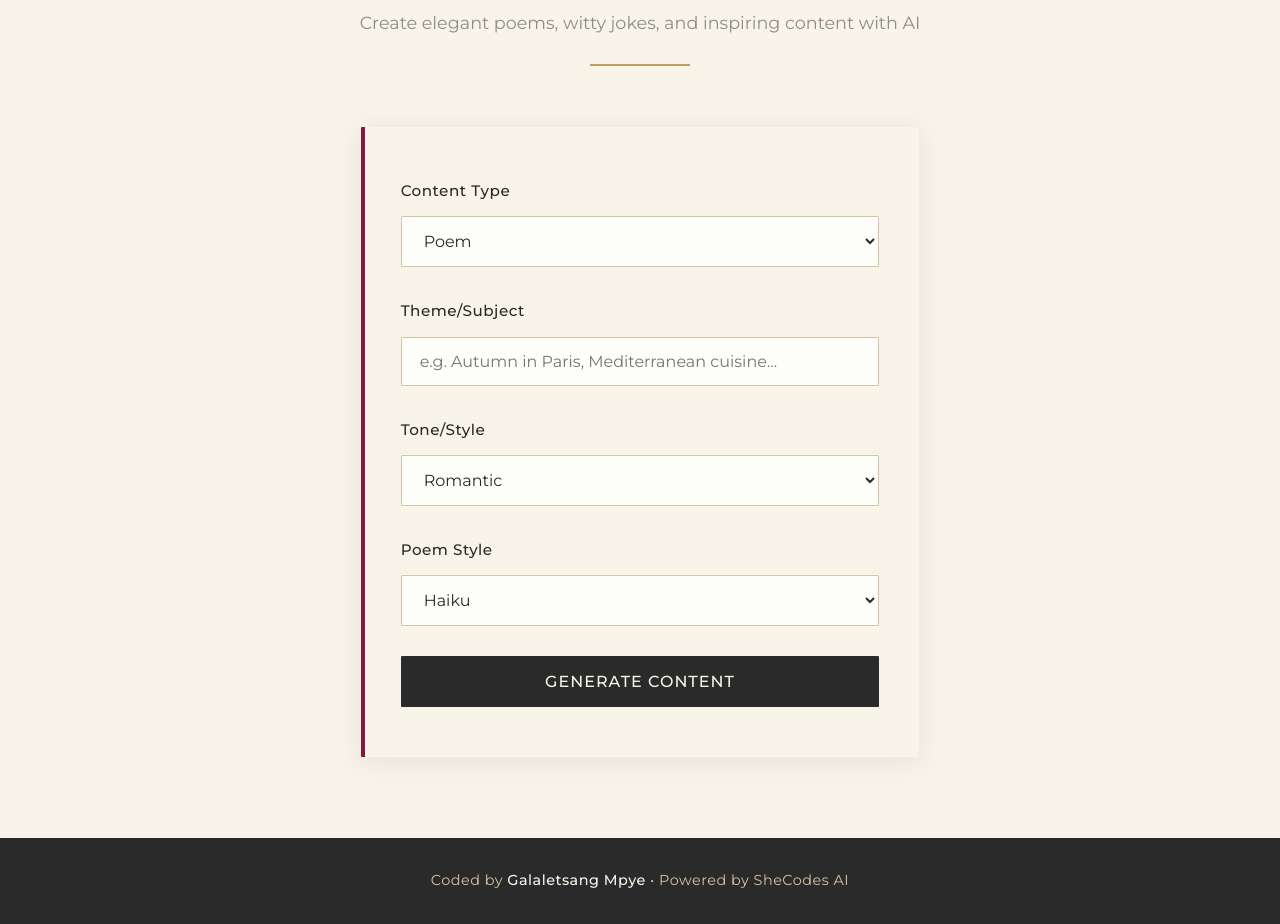
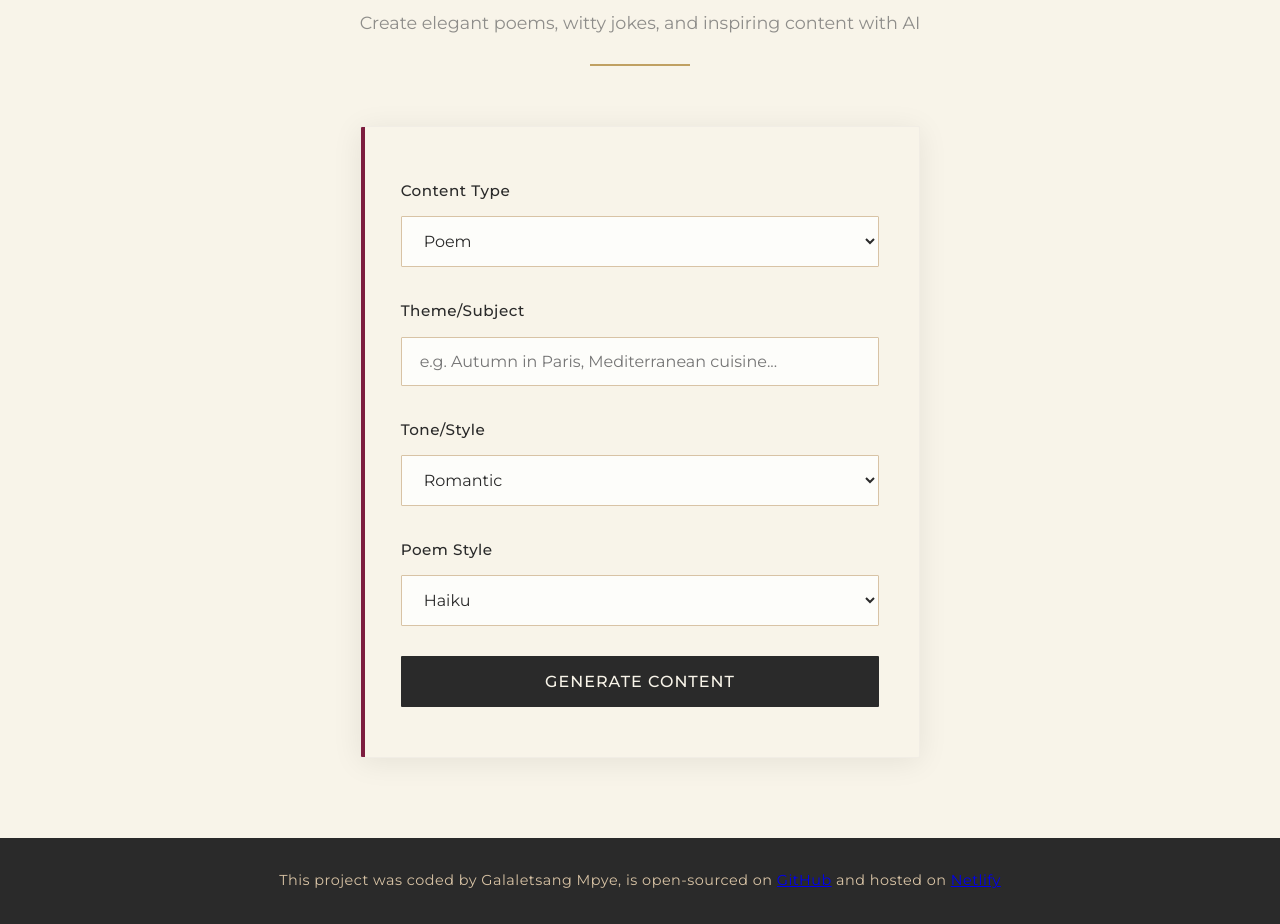
Before and after one commit to Galaletsang-Dev/Content-Generator-AI, a plain HTML site: page index.html in a window 1280 px wide. Shown: the part 129-1053 px from the top of the page. Drawn offline with nearby package versions, Linux system fonts and the light colour scheme.

Commit message:
Update index.html

```diff
--- a/index.html
+++ b/index.html
@@ -361,7 +361,7 @@
     </div>
 
     <footer>
-        Coded by <span>Galaletsang Mpye</span> • Powered by SheCodes AI
+        <p>This project was coded by Galaletsang Mpye, is open-sourced on <a href="https://galaletsang-dev.github.io/Content-Generator-AI/">GitHub</a> and hosted on <a href="https://content-generator-ai.netlify.app/">Netlify</a></p>
     </footer>
 
     <script>
```
